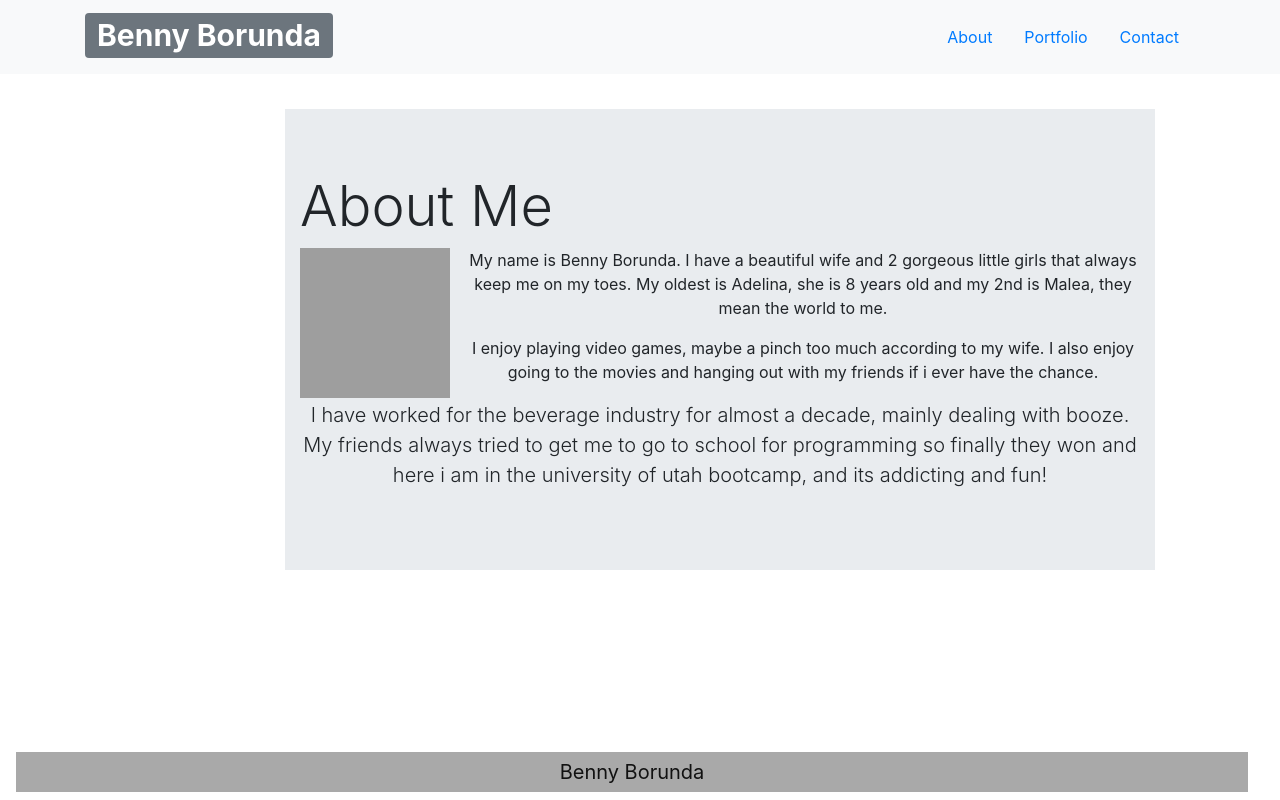
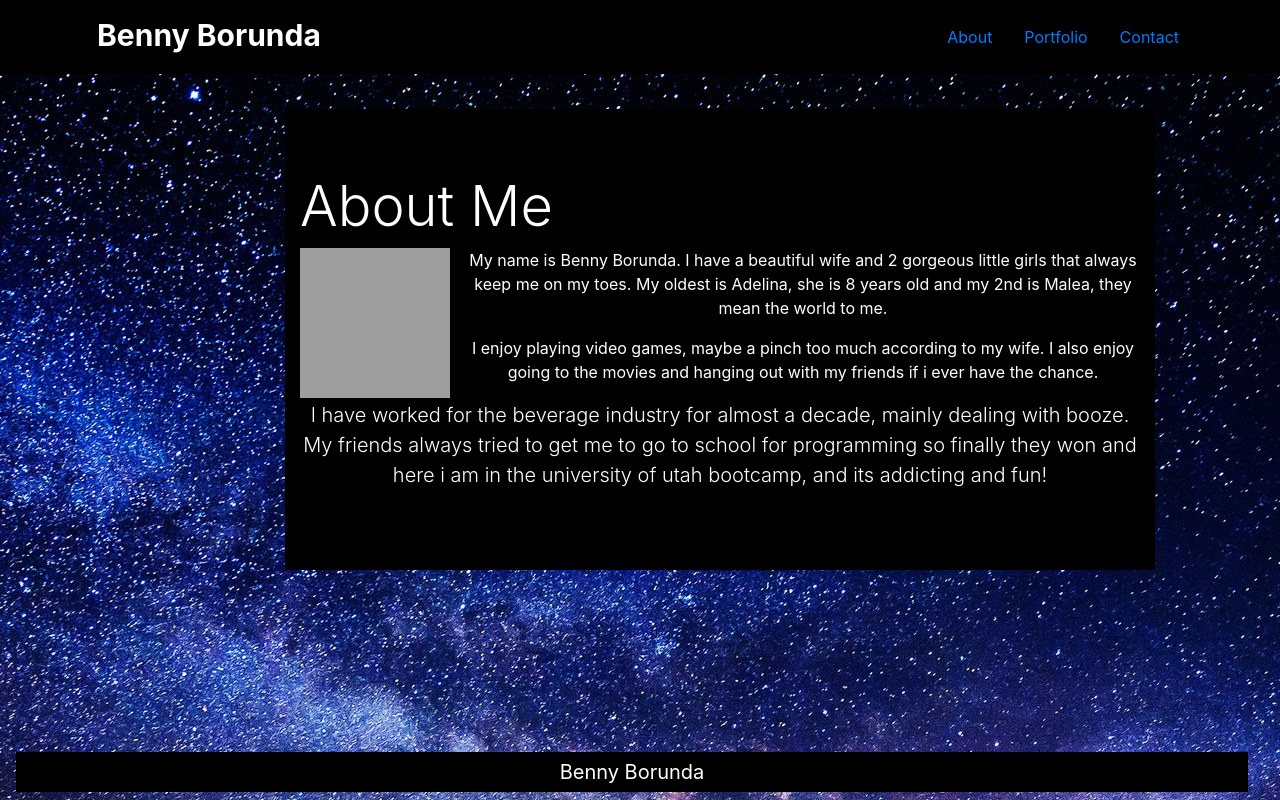
Before and after one commit to blznk128/blznk128.github.io, a plain HTML site: page index.html in a window 1280 px wide. Drawn offline with nearby package versions, Linux system fonts and the light colour scheme; grey boxes are pictures that could not be loaded.

```diff
--- a/index.html
+++ b/index.html
@@ -43,7 +43,7 @@
         </div>
 
         <nav class="navbar fixed-bottom navbar-light bg-faded">
-                <a class="navbar-brand" href="#">Benny Borunda</a>
+                <a class="navbar-brand" href="#"><span id="foot">Benny Borunda</span></a>
         </nav>
  </body>
 </html>
--- a/style.css
+++ b/style.css
@@ -1,3 +1,21 @@
+a.navbar-brand{
+    background: black;
+    color: white;
+}
+.bg-light {
+    background: black!important;
+    background: url(./MilkyWay_TA-147851475.jpg);
+}
+
+.badge-secondary {
+    background: black;
+}
+#foot {
+    color: white;
+}
+body {
+    background: url(./MilkyWay_TA-147851475.jpg);
+}
 .jumbotron-fluid  {
     width: 80%;
     margin-left: auto;
@@ -7,14 +25,17 @@
 
 .navbar-brand {
     width: 100%;
-    background: darkgrey;
+
     text-align: center;
+    color: white;
 }
 
 .jumbotron {
     margin-top: 35px;
     width: 870px;
     margin-left: 285px;
+    background: black;
+    color: white;
 }
 
 .container-fluid {
@@ -33,6 +54,7 @@
 .card-footer:last-child {
     margin-top: 40px;
     text-align: center;
+    color: white;
 }
 
 p {
```
Also changed, not shown: portfolio.html (+2 -2 lines), MilkyWay_TA-147851475.jpg (added).
